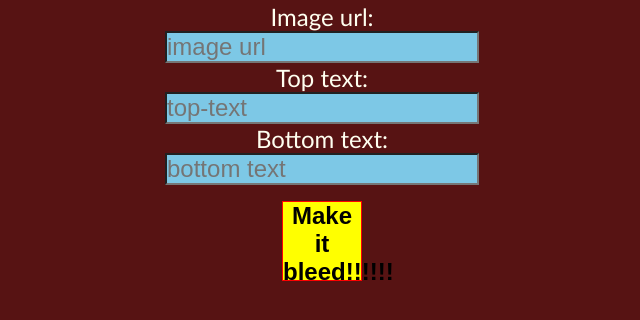
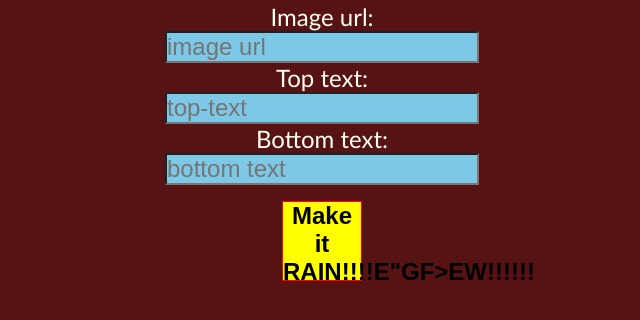
Before and after one commit to gmzi/make-it-bleed, a plain HTML site: page index.html in a window 1280 px wide. Shown: the part 158-478 px from the top of the page, without its empty margins (318-958 px from the left). Drawn offline with Linux system fonts and the light colour scheme.

Commit message:
another version

```diff
--- a/index.html
+++ b/index.html
@@ -18,7 +18,7 @@
         <input type="text" id="top-text" placeholder="top-text">
         <label for="bottom-text" name="bottom-text">Bottom text:</label>
         <input type="text" id="bottom-text" placeholder="bottom text">
-        <button type="submit">Make it bleed!!!!!!</button>
+        <button type="submit">Make it RAIN!!!!E"GF>EW!!!!!!</button>
     </form>
 
     <div class="result"></div>
```
